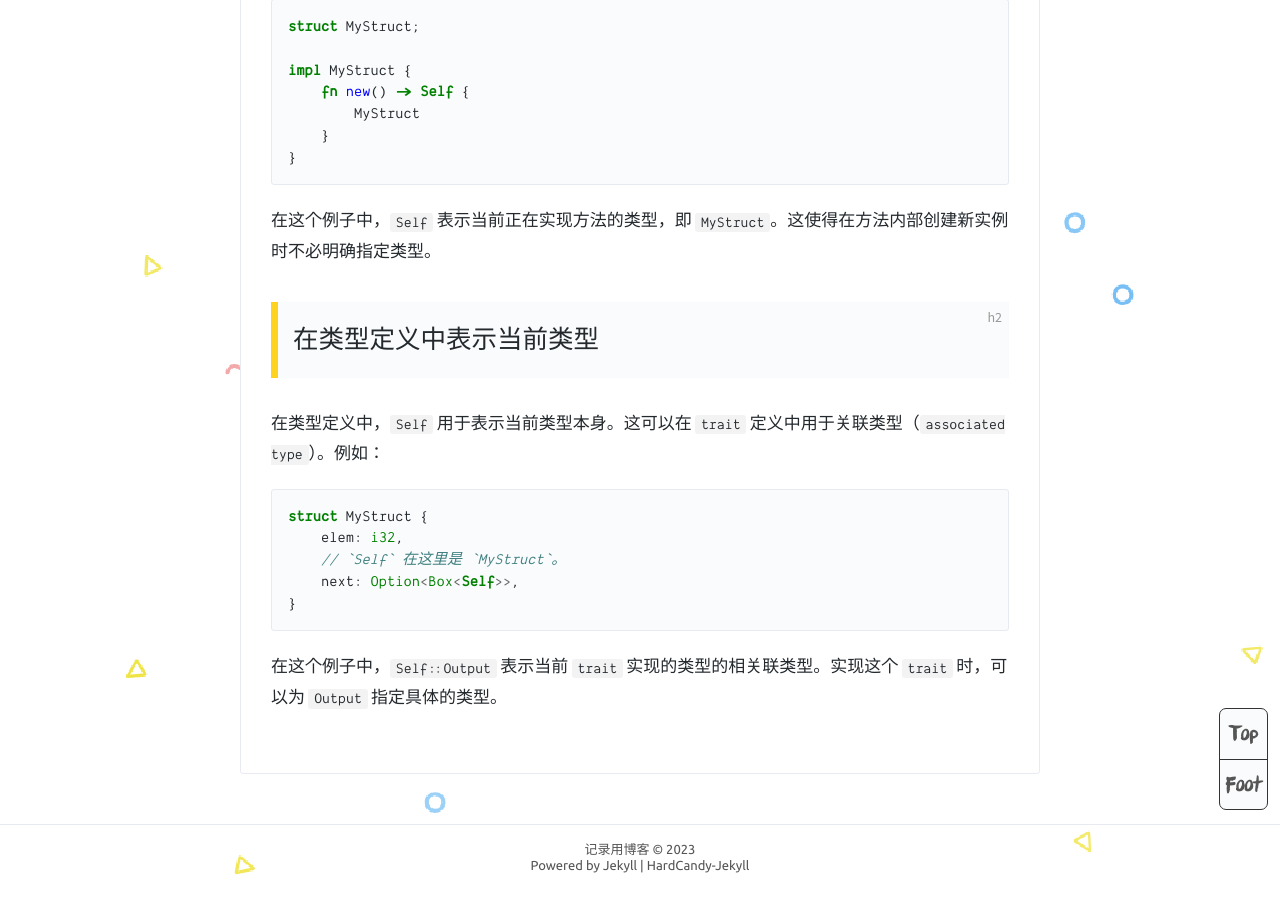
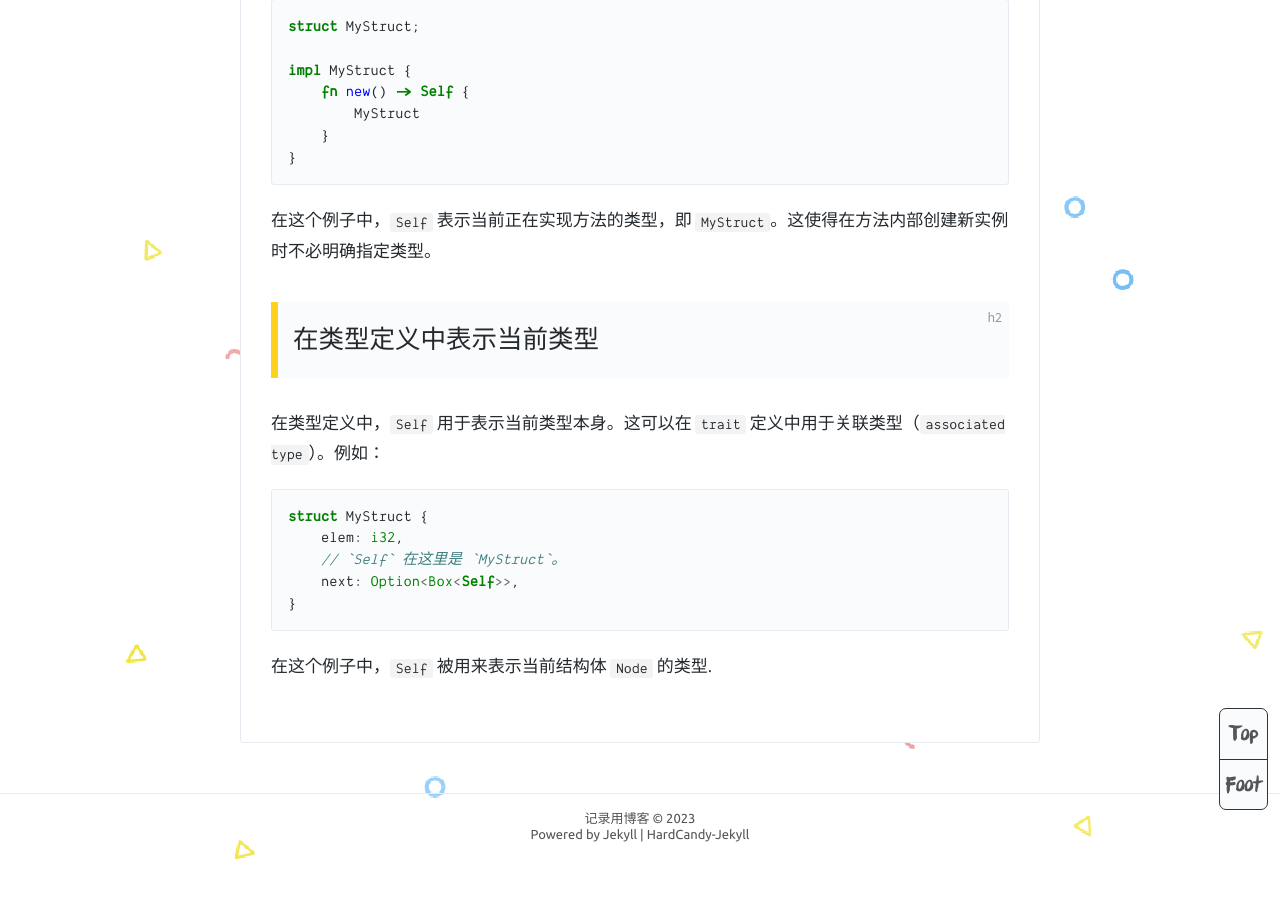
Before and after one commit to 1325927765/1325927765.github.io, a Jekyll site: the page built from _posts/2023-11-27-Rust中的self和Self.md, in a window 1280 px wide and 900 px high, scrolled down 4174 px. Built offline with Jekyll 4.4.1, drawn with Linux system fonts in a browser that asks for light colours; after the commit the page ends 5043 px from its top, so only the background shows below that.

Commit message:
modified:   "_posts/2023-11-27-Rust\344\270\255\347\232\204self\345\222\214Self.md"

````diff
--- a/_posts/2023-11-27-Rust中的self和Self.md
+++ b/_posts/2023-11-27-Rust中的self和Self.md
@@ -141,4 +141,4 @@ struct MyStruct {
     next: Option<Box<Self>>,
 }
 ```
-在这个例子中，`Self::Output` 表示当前 `trait` 实现的类型的相关联类型。实现这个 `trait` 时，可以为 `Output` 指定具体的类型。
+在这个例子中，`Self` 被用来表示当前结构体 `Node` 的类型.
````
